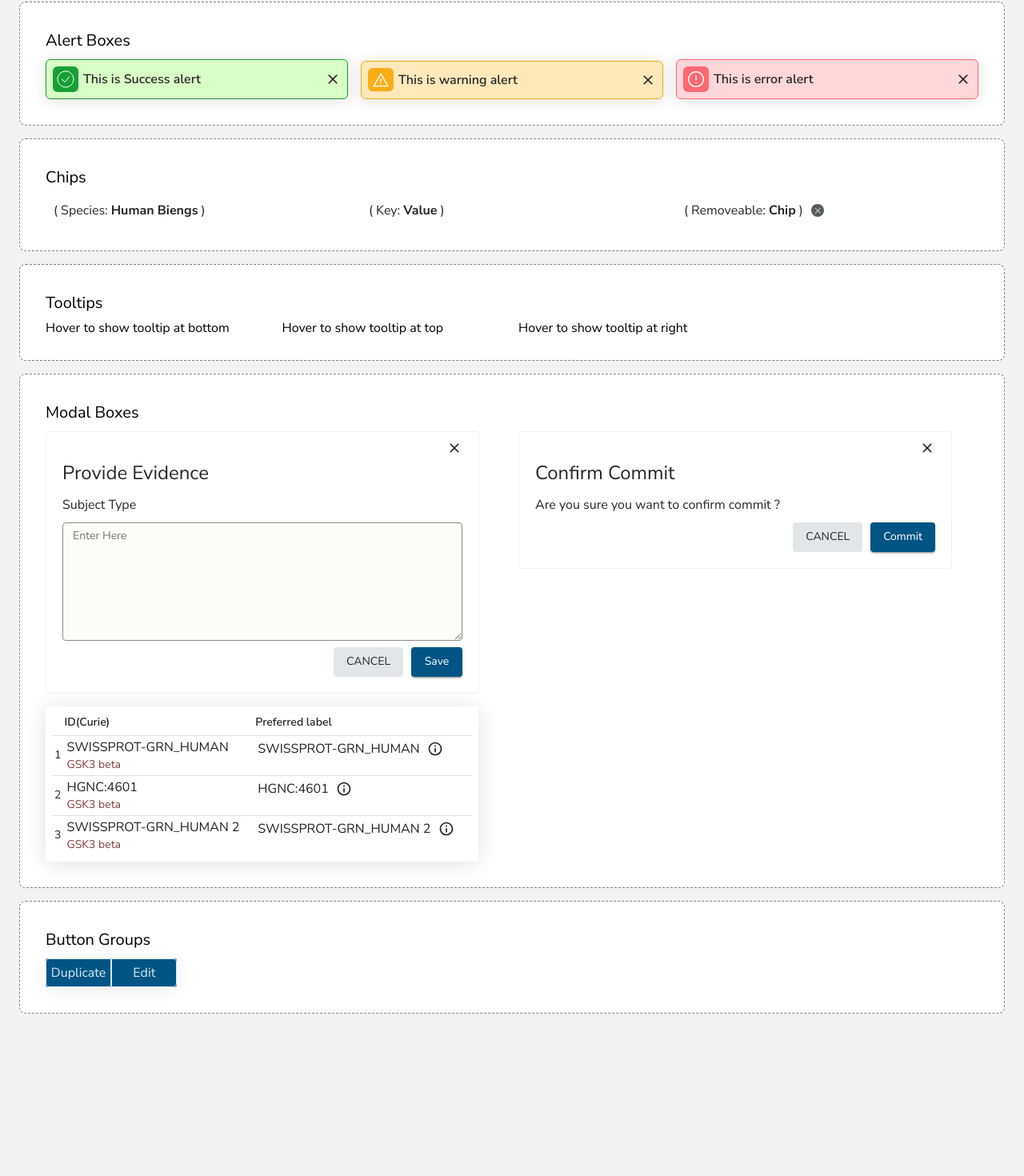
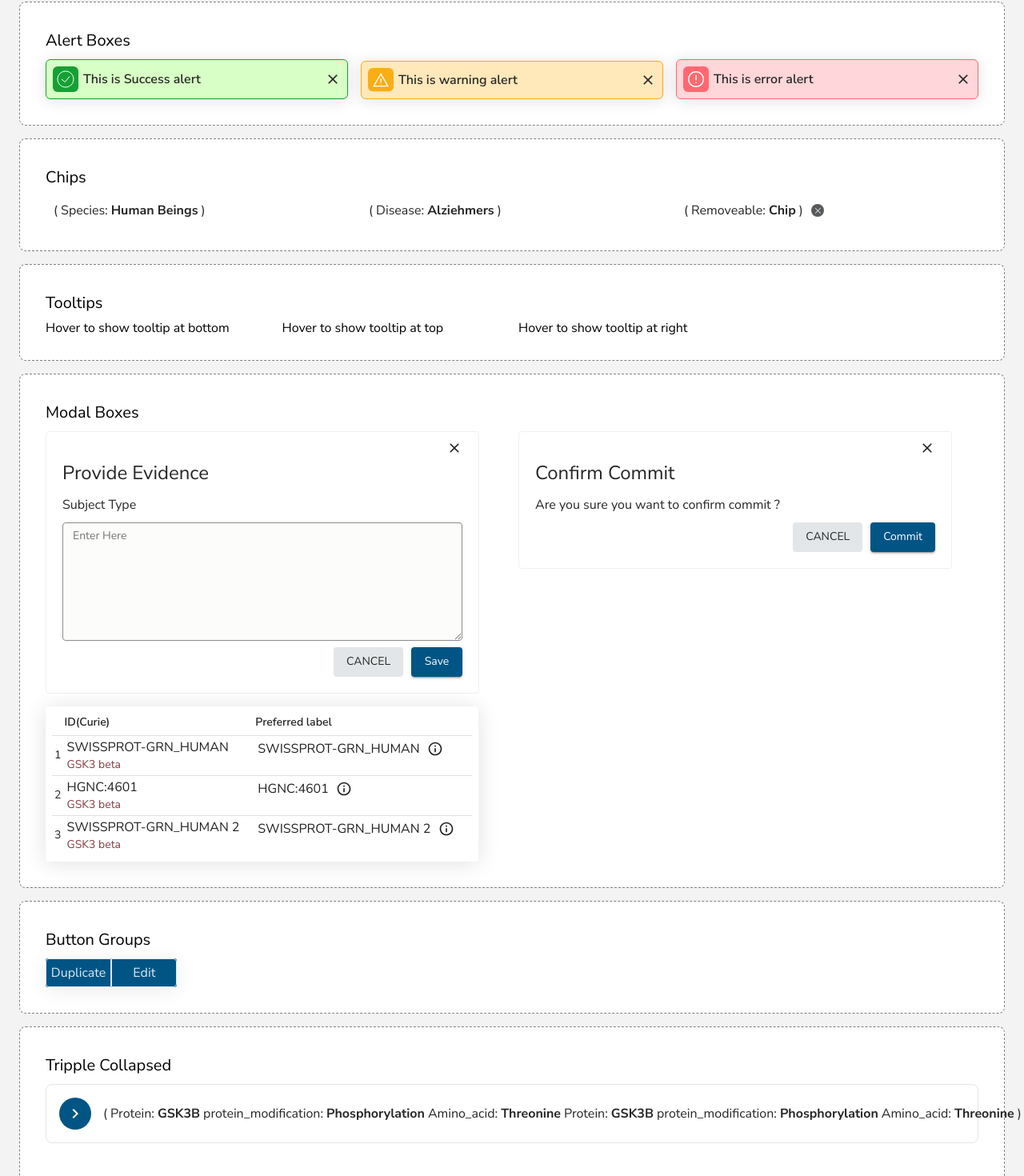
Before and after one commit to neointeraction/euclid, a React (Create React App) app: page /#/uikit in a window 1280 px wide. Shown: the part 2223-3693 px from the top of the page at 80% size. Before the commit the page ends 3506 px from the top, so only its background shows below. Built offline with nearby package versions, Linux system fonts and the light colour scheme.

Commit message:
Added tripple collapsed component

```diff
--- a/src/components/ButtonGroup/ButtonGroup.js
+++ b/src/components/ButtonGroup/ButtonGroup.js
@@ -1,5 +1,4 @@
-// import PropTypes from 'prop-types';
-import { ButtonGroupContainer } from './button.styles';
+import { ButtonGroupContainer } from './buttonGrp.styles';
 import ButtonGroup from '@mui/material/ButtonGroup';
 
 const CustomButtonGroup = ({ children, variant = '', ...rest }) => {
@@ -16,6 +15,4 @@ const CustomButtonGroup = ({ children, variant = '', ...rest }) => {
   );
 };
 
-CustomButtonGroup.propTypes = {};
-
 export default CustomButtonGroup;
--- a/src/components/Chip/Chip.js
+++ b/src/components/Chip/Chip.js
@@ -2,11 +2,12 @@ import Chip from '@mui/material/Chip';
 import PropTypes from 'prop-types';
 
 import ChipCloseIcon from 'assets/images/icons/chip-close.svg';
+import React from 'react';
 
-const CustomChip = ({ labelKey, labelValue, onRemove }) => {
+const CustomChip = ({ content, onRemove, ...rest }) => {
   return (
     <div className="MuiChip-root MuiChip-filled MuiChip-sizeMedium MuiChip-colorDefault MuiChip-filledDefault css-1fenuxh-MuiChip-root">
-      <Chip style={{ display: 'none' }} />
+      <Chip style={{ display: 'none' }} {...rest} />
       <div
         style={{
           padding: '10px',
@@ -16,8 +17,14 @@ const CustomChip = ({ labelKey, labelValue, onRemove }) => {
           gap: '4px',
         }}
       >
-        (<span>{labelKey}:</span>
-        <b style={{ fontWeight: 'bold' }}> {labelValue}</b>)
+        (
+        {content.map(({ labelKey, labelValue }) => (
+          <React.Fragment>
+            <span>{labelKey}:</span>
+            <b style={{ fontWeight: 'bold' }}> {labelValue}</b>
+          </React.Fragment>
+        ))}
+        )
         {onRemove && (
           <img
             src={ChipCloseIcon}
@@ -32,9 +39,8 @@ const CustomChip = ({ labelKey, labelValue, onRemove }) => {
 };
 
 CustomChip.propTypes = {
-  labelKey: PropTypes.string.isRequired,
-  labelValue: PropTypes.string.isRequired,
   onRemove: PropTypes.func, // func to remove the chip if it is removeable
+  content: PropTypes.array, // array of object eg, [{labelKey:"key",labelValue:"Value"}]
 };
 
 export default CustomChip;
--- /dev/null
+++ b/src/components/TrippleCollapsed/TrippleCollapsed.js
@@ -0,0 +1,35 @@
+import PropTypes from 'prop-types';
+import Box from '@mui/material/Box';
+import ChevronRightOutlinedIcon from '@mui/icons-material/ChevronRightOutlined';
+
+import IconButton from 'components/IconButton';
+import Chip from 'components/Chip';
+
+const TrippleCollapsed = ({ chipContent }) => {
+  return (
+    <Box
+      sx={{
+        p: 2,
+        border: '1px solid #E5E5E5',
+        marginBottom: 2,
+        borderRadius: 2,
+        backgroundColor: '#fff',
+      }}
+    >
+      <div style={{ display: 'flex', gap: 5, alignItems: 'center' }}>
+        <IconButton
+          onClick={() => console.log('Expande tripple')}
+          icon={<ChevronRightOutlinedIcon fontSize="medium" />}
+        />
+
+        <Chip content={chipContent} />
+      </div>
+    </Box>
+  );
+};
+
+TrippleCollapsed.propTypes = {
+  children: PropTypes.node,
+};
+
+export default TrippleCollapsed;
--- /dev/null
+++ b/src/components/TrippleCollapsed/index.js
@@ -0,0 +1,3 @@
+import TrippleCollapsed from './TrippleCollapsed';
+
+export default TrippleCollapsed;
--- a/src/pages/Uikit/Uikit.js
+++ b/src/pages/Uikit/Uikit.js
@@ -35,6 +35,7 @@ import {
   ProvideEvidenceModalBox,
 } from 'components/ModalBoxes';
 import ButtonGroup from 'components/ButtonGroup';
+import TrippleCollapsed from 'components/TrippleCollapsed';
 
 const Uikit = () => {
   const [age, setAge] = React.useState('');
@@ -403,15 +404,18 @@ const Uikit = () => {
         </Typography>
         <Grid container spacing={2} alignItems="baseline">
           <Grid item xs={4}>
-            <Chip labelKey="Species" labelValue="Human Biengs" />
-          </Grid>
-          <Grid item xs={4}>
-            <Chip labelKey="Key" labelValue="Value" />
+            <Chip
+              content={[{ labelKey: 'Species', labelValue: 'Human Beings' }]}
+            />
           </Grid>
           <Grid item xs={4}>
             <Chip
-              labelKey="Removeable"
-              labelValue="Chip"
+              content={[{ labelKey: 'Disease', labelValue: 'Alziehmers' }]}
+            />
+          </Grid>
+          <Grid item xs={4}>
+            <Chip
+              content={[{ labelKey: 'Removeable', labelValue: 'Chip' }]}
               onRemove={() => console.log('To be removed')}
             />
           </Grid>
@@ -497,6 +501,40 @@ const Uikit = () => {
           </Grid>
         </Grid>
       </Box>
+      <Box
+        sx={{
+          flexGrow: 1,
+          p: 4,
+          border: '1px dashed grey',
+          marginBottom: 2,
+          borderRadius: 2,
+          backgroundColor: '#fff',
+        }}
+      >
+        <Typography variant="h6" gutterBottom component="div">
+          Tripple Collapsed
+        </Typography>
+        <Grid container spacing={2} alignItems="baseline">
+          <Grid item xs={12}>
+            <TrippleCollapsed
+              chipContent={[
+                { labelKey: 'Protein', labelValue: 'GSK3B' },
+                {
+                  labelKey: 'protein_modification',
+                  labelValue: 'Phosphorylation',
+                },
+                { labelKey: ' Amino_acid', labelValue: 'Threonine' },
+                { labelKey: 'Protein', labelValue: 'GSK3B' },
+                {
+                  labelKey: 'protein_modification',
+                  labelValue: 'Phosphorylation',
+                },
+                { labelKey: ' Amino_acid', labelValue: 'Threonine' },
+              ]}
+            />
+          </Grid>
+        </Grid>
+      </Box>
     </div>
   );
 };
```
Also changed, not shown: src/components/ButtonGroup/buttonGrp.styles.js (renamed from src/components/ButtonGroup/button.styles.js), src/components/TrippleCollapsed/trippledCollapsed.styles.js (added).
